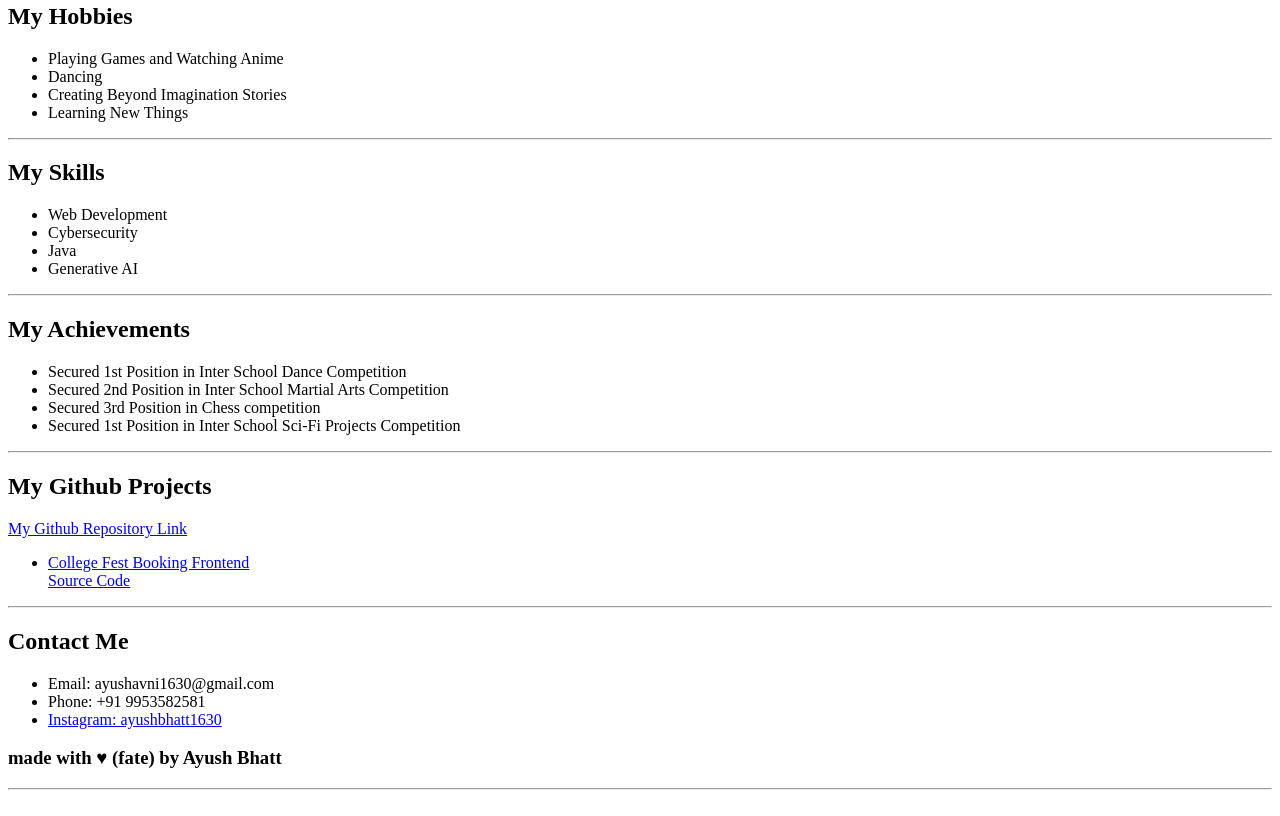
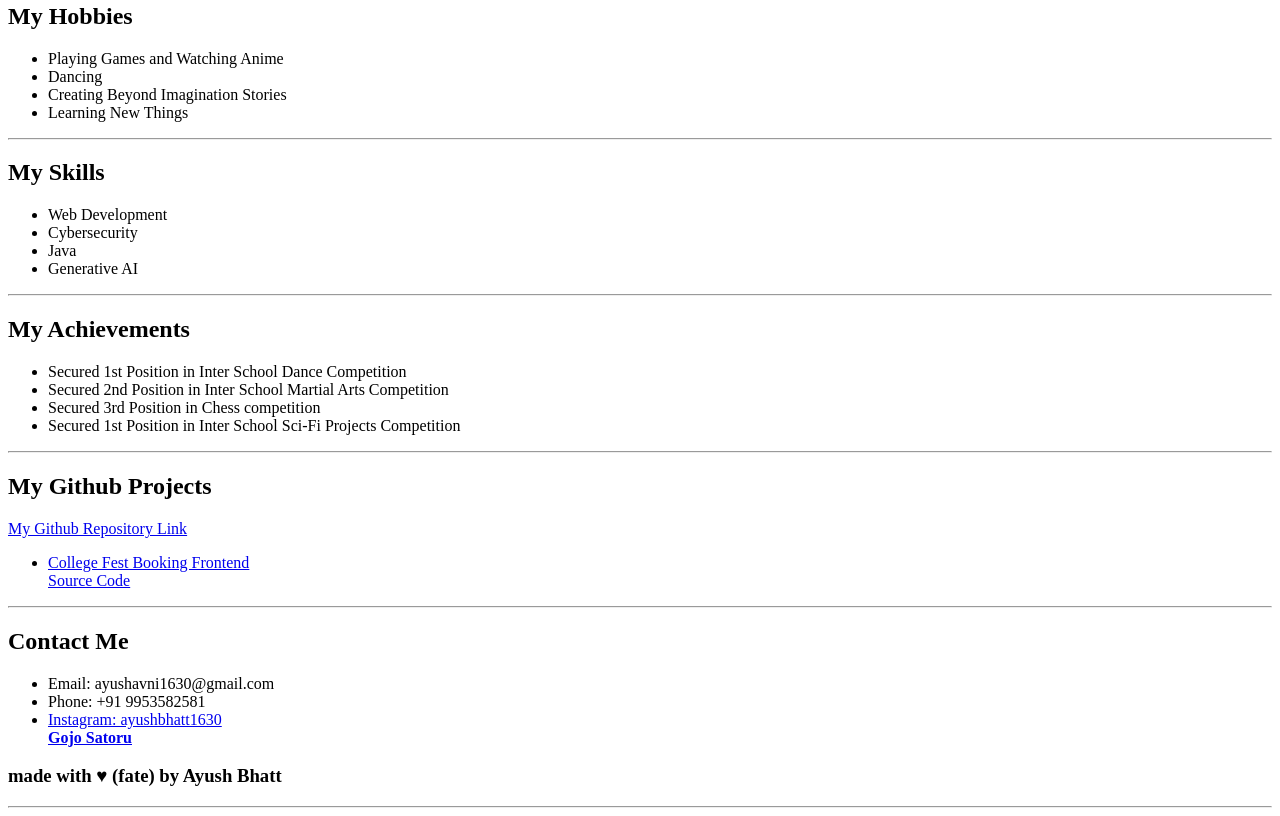
Before and after one commit to ayush-dev-tech-AI/ayush-dev-tech-AI, a plain HTML site: page index.html in a window 1280 px wide. Shown: the part 476-1292 px from the top of the page. Drawn offline with Linux system fonts and the light colour scheme.

Commit message:
initial commit

```diff
--- a/index.html
+++ b/index.html
@@ -73,7 +73,7 @@
         <li>Email: ayushavni1630@gmail.com</li>
         <li>Phone: +91 9953582581</li>
         <li>
-          <a href="https://www.instagram.com/ayushbhatt1630?igsh=Z3F0aHM1MTF3bXk3">Instagram: ayushbhatt1630</a>
+          <a href="https://www.instagram.com/ayushbhatt1630?igsh=Z3F0aHM1MTF3bXk3">Instagram: ayushbhatt1630 <br><b>Gojo Satoru</b></a>
         </li>
       </ul>
       <h3>made with &hearts; (fate) by Ayush Bhatt</h3>
```
